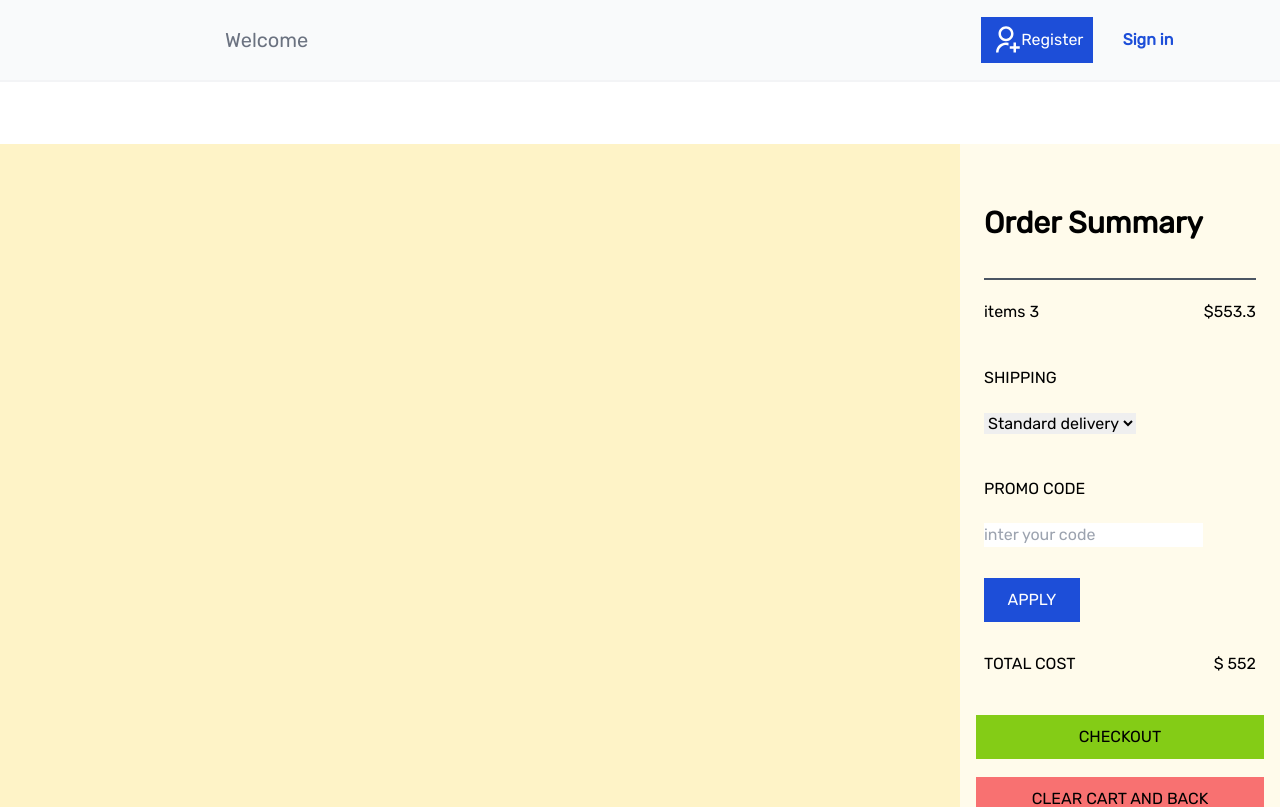
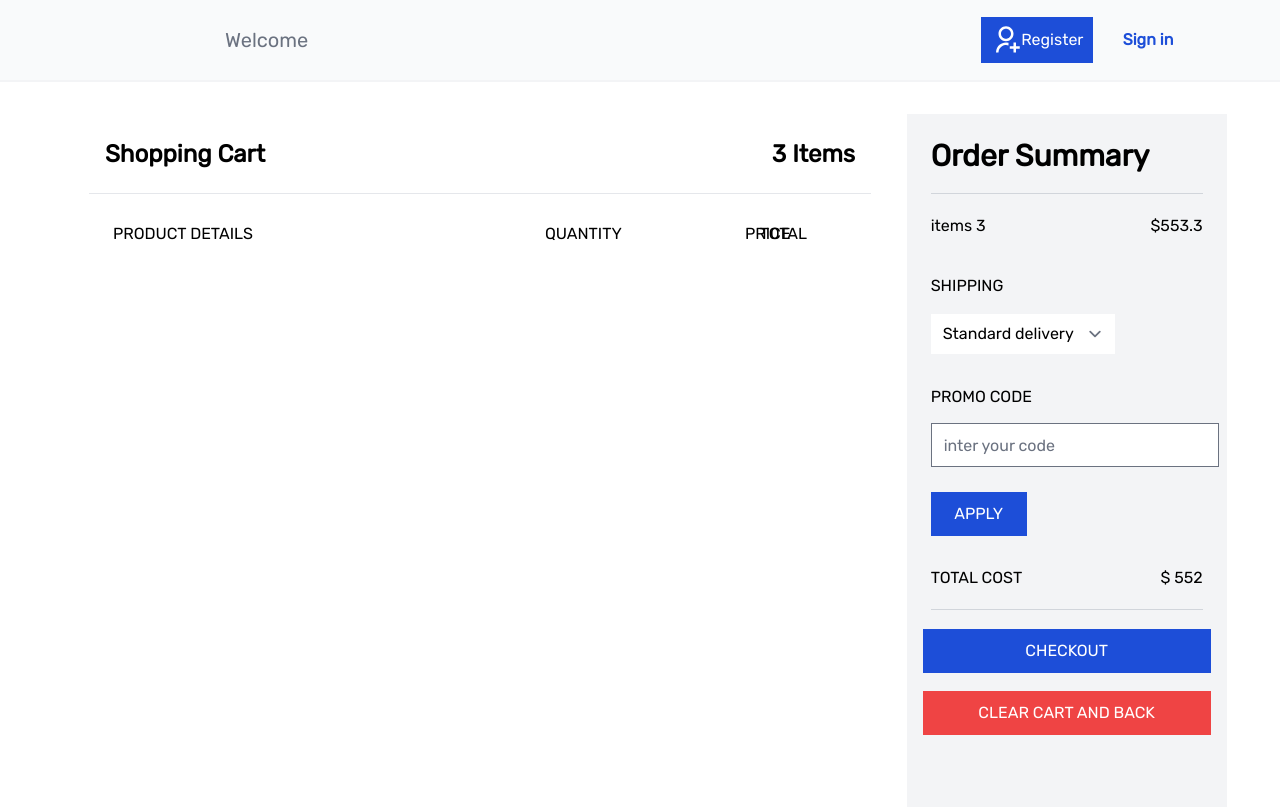
Before and after one commit to isrezaei/solo-shop, a React (Create React App) app: page /cart-shop in a window 1280 px wide. Shown: the top 807 px of the page. Built offline with nearby package versions, Linux system fonts and the light colour scheme.

Commit message:
start style for list cart step 2 pre completed

```diff
--- a/package.json
+++ b/package.json
@@ -18,6 +18,7 @@
     "react-sweet-progress": "^1.1.2",
     "redux": "^4.2.0",
     "swiper": "^8.1.4",
+    "tailwind-scrollbar-hide": "^1.1.7",
     "web-vitals": "^2.1.4"
   },
   "scripts": {
@@ -45,6 +46,7 @@
     ]
   },
   "devDependencies": {
+    "@tailwindcss/forms": "^0.5.2",
     "autoprefixer": "^10.4.5",
     "postcss": "^8.4.12",
     "tailwindcss": "^3.0.24"
--- a/src/Components/CartPage/CartPagePreRender.jsx
+++ b/src/Components/CartPage/CartPagePreRender.jsx
@@ -1,3 +1,4 @@
+import {useState} from "react";
 import {useSelector} from "react-redux";
 import {selectCartShopIds} from "../../Redux/CartShopSlice";
 import {CartPageEachCart} from "./CartPageEachCart";
@@ -9,53 +10,58 @@ export const CartPagePreRender = () =>
 
     const Render = CartProduct.map(ids => <CartPageEachCart key={ids} ids={ids}/>)
 
+    const [headerPosition] = useState('relative');
+
     return (
         <>
-            <HeaderUp/>
-            <div className='w-full bg-red-300'>
-                <div className='container max-w-8xl bg-amber-100 mx-auto mt-36 flex justify-between items-start'>
+            <HeaderUp headerPosition={headerPosition}/>
 
-                    <div>
-                        {Render}
+            <div className='w-full mt-8'>
+                <div className='container h-150 max-w-8xl  mx-auto flex justify-center items-start'>
+                    <div className='flex w-8/12 flex-col justify-start items-center'>
+                        <div className='w-11/12 h-20 px-4 flex justify-between items-center border-b border-b-gray-200'>
+                            <p className='text-2xl font-bold'>Shopping Cart</p>
+                            <p className='text-2xl font-bold'>3 Items</p>
+                        </div>
+                        <div className='w-11/12 h-20 relative flex justify-between items-center'>
+                            <p className='absolute left-6'>PRODUCT DETAILS</p>
+                            <p className='absolute left-128.5'>QUANTITY</p>
+                            <p className='absolute left-141'>PRICE</p>
+                            <p className='absolute right-16'>TOTAL</p>
+                        </div>
+                        <div className='w-full h-140 overflow-y-scroll scrollbar-hide'>
+                            {Render}
+                        </div>
                     </div>
 
 
-                    <div className='w-3/12 h-60  p-6 bg-amber-50'>
-
-                        <div className='w-full h-28 flex items-center text-3xl font-bold border-b-2 border-b-gray-600'>Order Summary</div>
-
+                    <div className='w-3/12 h-full p-6 bg-gray-100'>
+                        <div className='w-full h-14 flex items-start text-3xl font-bold border-b border-b-gray-300'>Order Summary</div>
                         <div className='w-full h-16 flex justify-between items-center'>
                             <p>items 3</p>
                             <p>$553.3</p>
                         </div>
-
                         <div className='w-full h-28  flex flex-col justify-evenly items-start'>
                             <label htmlFor='shipping'>SHIPPING</label>
-                            <select id='shipping'>
+                            <select id='shipping' className='border-none'>
                                 <option>Standard delivery</option>
                             </select>
                         </div>
-
                         <div  className='w-full h-28  flex flex-col justify-evenly items-start'>
                             <label htmlFor='promo-code'>PROMO CODE</label>
-                            <input id='promo-code' placeholder='inter your code'/>
+                            <input id='promo-code' placeholder='inter your code' className='w-72 h-11 p-3'/>
                         </div>
-
                         <div className='w-full h-16  flex items-center'>
                             <button className='w-24 h-11 bg-blue-700 text-white'>APPLY</button>
                         </div>
-
-
-                        <div className='w-full h-16  flex justify-between items-center'>
+                        <div className='w-full h-16  flex justify-between items-center border-b border-b-gray-300'>
                             <p>TOTAL COST</p>
                             <p>$ 552</p>
                         </div>
-
                         <div className='w-full h-36  flex flex-col justify-evenly items-center'>
-                            <button className='w-72 h-11 bg-lime-500'>CHECKOUT</button>
-                            <button className='w-72 h-11 bg-red-400'>CLEAR CART AND BACK</button>
+                            <button className='w-72 h-11 bg-blue-700 text-white'>CHECKOUT</button>
+                            <button className='w-72 h-11 bg-red-500 text-white'>CLEAR CART AND BACK</button>
                         </div>
-
                     </div>
                 </div>
             </div>
--- a/src/Components/Header/HeaderUp.jsx
+++ b/src/Components/Header/HeaderUp.jsx
@@ -8,7 +8,7 @@ import {useSelector} from "react-redux";
 import {Link} from "react-router-dom";
 import {CartWish} from "./Cart&Wish";
 
-export const HeaderUp = () =>
+export const HeaderUp = ({headerPosition}) =>
 {
 
     const {totalPrice , totalQuantity} = useSelector(state => state.MasterDataSlice)
@@ -31,7 +31,7 @@ export const HeaderUp = () =>
 
 
     return (
-        <div className='bg-gray-50 border-b-2 border-gray-100 z-10 fixed top-0 w-full'>
+        <div className={`bg-gray-50 border-b-2 border-gray-100 z-10 ${headerPosition} top-0 w-full`}>
 
             <div className='w-10/12 m-auto h-20 flex justify-between items-center'>
 
--- a/src/Components/HomePage/HomePreRender.jsx
+++ b/src/Components/HomePage/HomePreRender.jsx
@@ -15,6 +15,7 @@ import "swiper/css/grid";
 import "swiper/css/pagination";
 import {HeaderUp} from "../Header/HeaderUp";
 import {HeaderDown} from "../Header/HeaderDown";
+import {useState} from "react";
 
 
 
@@ -23,6 +24,7 @@ export const HomePreRender = () =>
     const MasterDataIds = useSelector(state =>  SortBySelect(state , state.MasterDataSlice.sortBy))
     const {status} = useSelector(state => state.MasterDataSlice)
     const {selectProduct} = useSelector(state => state.SelectProductSlice)
+    const [headerPosition] = useState('fixed');
 
     let Render ;
 
@@ -50,7 +52,7 @@ export const HomePreRender = () =>
 
     return (
         <div>
-            <HeaderUp/>
+            <HeaderUp headerPosition={headerPosition}/>
             <HeaderDown/>
             <HomeSlider/>
             <HomeBenefit/>
--- a/src/Components/QuantityHandel/QuantityCart.jsx
+++ b/src/Components/QuantityHandel/QuantityCart.jsx
@@ -2,12 +2,13 @@ import {useDispatch} from "react-redux";
 import {DecreaseQuantity, IncreaseQuantity, RemoveQuantity} from "../../Redux/MasterDataSlice";
 import {DeleteToCard} from "../../Redux/CartShopSlice";
 import {CheckQuantity} from "../../HelperFuncs/HelperFuncs";
+import {TiPlus , TiMinus} from "react-icons/ti";
 
 export const QuantityCart = ({CartSlice , MasterSlice}) =>
 {
 
     const {quantity} = MasterSlice
-    const {image , product , price , id} = CartSlice
+    const {image , product , price , id , brand} = CartSlice
 
     const dispatch = useDispatch()
 
@@ -42,27 +43,30 @@ export const QuantityCart = ({CartSlice , MasterSlice}) =>
 
 
     return (
-        <div className='flex justify-evenly items-center p-8'>
+        <div className='flex h-40 justify-evenly items-center'>
 
-            <img className='w-36' src={image.mainImg}  alt={product}/>
-            <p>{product}</p>
-            <p>{price}</p>
-
-            <div className='w-6/12 flex justify-evenly items-center'>
-
-                <button onClick={IncQuan}>+</button>
-
-                <h4> {quantity}</h4>
-
-                {CheckQuantity(id) === 1 && <button onClick={RemQuan}>Remove from Cart</button> }
-
-                {CheckQuantity(id) > 1 && <button onClick={DecQuan}>-</button>}
-
+            <div className='w-80 h-full flex  items-center'>
+                <img id='product-image' className='w-24' src={image.mainImg}  alt={product}/>
+                <div className='h-28 flex flex-col justify-evenly ml-4'>
+                    <p>{product}</p>
+                    <p>{brand}</p>
+                    <p onClick={RemQuan}>Delete</p>
+                </div>
             </div>
 
-            <button onClick={()=> dispatch(DeleteToCard(id))}>Delete</button>
 
-            <h4>total price :  {CheckQuantity(id) * price} </h4>
+            <div className='w-36 flex justify-evenly items-center'>
+                <button className='w-8 h-8 flex justify-center items-center text-red-500 disabled:opacity-50' disabled={CheckQuantity(id) <= 1} onClick={DecQuan}>
+                    <TiMinus/>
+                </button>
+                <p className='w-10 text-center p-2 border border-gray-300 '> {quantity}</p>
+                <button className='w-6 h-6 flex justify-center items-center rounded-full bg-blue-700 text-white' onClick={IncQuan}>
+                    <TiPlus/>
+                </button>
+            </div>
+
+            <p className='w-24 text-center'>${price}</p>
+            <p className='w-24 text-center text-xl font-bold'>${CheckQuantity(id) * price} </p>
 
         </div>
     )
--- a/src/Redux/CartShopSlice.jsx
+++ b/src/Redux/CartShopSlice.jsx
@@ -2,7 +2,9 @@ import {createSlice , createEntityAdapter} from "@reduxjs/toolkit";
 
 
 
-const CartShopAdapter = createEntityAdapter()
+const CartShopAdapter = createEntityAdapter({
+    sortComparer : (a, b) => b.id - a.id
+})
 
 const initialState = CartShopAdapter.getInitialState()
 
--- a/tailwind.config.js
+++ b/tailwind.config.js
@@ -10,6 +10,8 @@ module.exports = {
         '60' : '60rem',
         '100': '40rem',
         '101' : '27rem',
+        '140'  : '40rem',
+        '150' : '50rem',
       },
 
       colors: {
@@ -24,12 +26,21 @@ module.exports = {
       boxShadow : {
         center : '0px 0px 20px 0px rgba(0,0,0,0.10)'
       },
+
+      inset: {
+        '128.5' : '28.5rem',
+        '141': '41rem',
+      }
+
     },
 
     maxWidth: {
       'max-w-8xl': '90rem',
-    }
+    },
 
   },
-  plugins: [],
+  plugins: [
+    require('@tailwindcss/forms'),
+    require('tailwind-scrollbar-hide')
+  ],
 }
```
Also changed, not shown: 1 other file (tests, documents, lock files or other folders).
